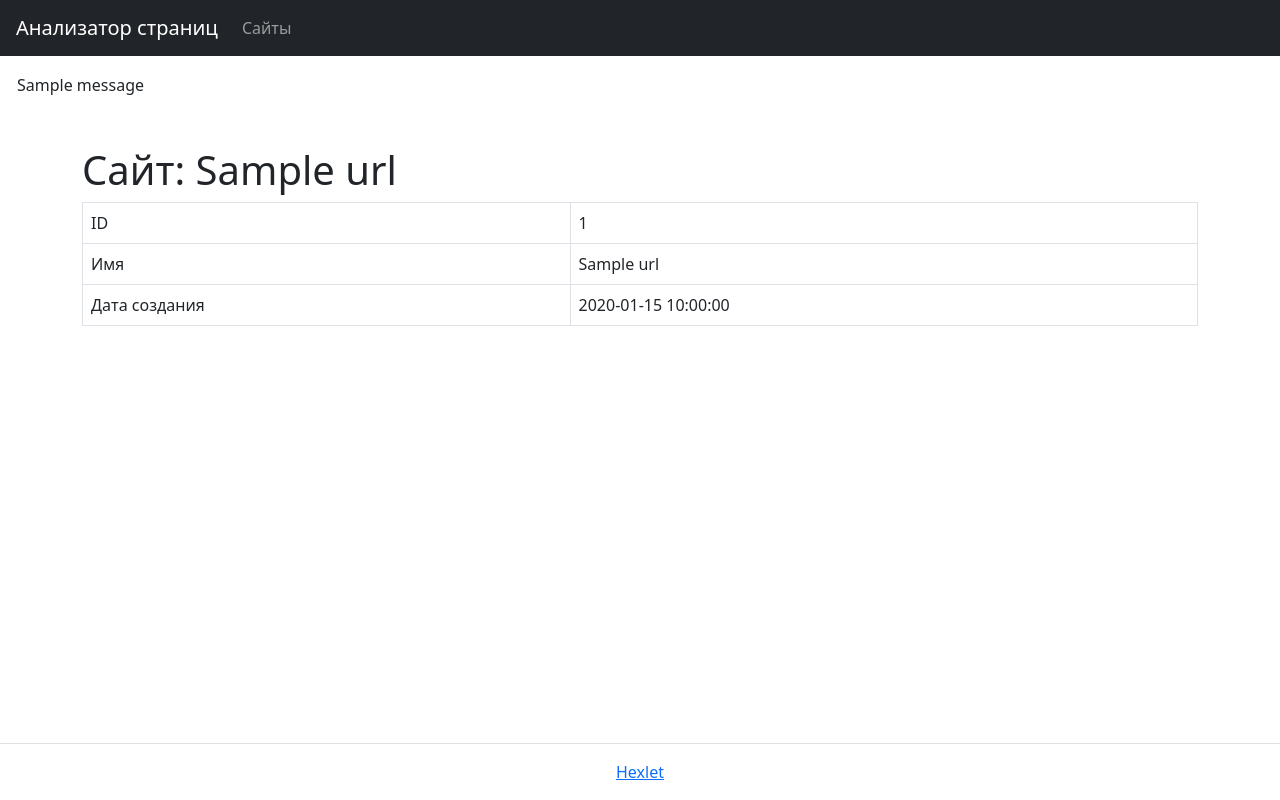
After one commit to Johnny32id/python-project-83, a Flask app: a page that uses page_analyzer/templates/main.html in a window 1280 px wide. The commit adds this page. Run offline with Flask 3, Linux system fonts and the light colour scheme; one stand-in notice (Sample message) is shown; a database or web service that is not in the repository returns one stand-in record (values such as "Sample title"); some libraries are stand-ins or nearby versions.

Commit message:
added page navigation

```diff
--- a/database.sql
+++ b/database.sql
@@ -1,3 +1,5 @@
+DROP TABLE IF EXISTS urls CASCADE;
+
 CREATE TABLE urls (
     id bigint PRIMARY KEY GENERATED ALWAYS AS IDENTITY,
     name varchar UNIQUE NOT NULL,
--- a/page_analyzer/app.py
+++ b/page_analyzer/app.py
@@ -1,5 +1,11 @@
-from flask import Flask, render_template
+from flask import Flask, render_template, request, flash, redirect, url_for
 import os
+from dotenv import load_dotenv
+from .validator import validate
+from .normalizer import normalize
+from .db import add_url, get_url_by_name, get_url_by_id, get_all_urls
+
+load_dotenv()
 
 app = Flask(__name__)
 app.config['SECRET_KEY'] = os.getenv('SECRET_KEY')
@@ -8,3 +14,35 @@ app.config['SECRET_KEY'] = os.getenv('SECRET_KEY')
 @app.get('/')
 def get_index():
     return render_template('index.html'), 200
+
+
+@app.post('/urls')
+def create_url():
+    url = request.form.get('url')
+    error = validate(url)
+    if error:
+        flash(error, 'alert-danger')
+        return render_template('index.html'), 422
+    url = normalize(url)
+    url_in_db = get_url_by_name(url)
+    if url_in_db:
+        url_id = url_in_db.id
+        flash('Страница уже существует', 'alert-info')
+    else:
+        url_id = add_url(url)
+        flash('Страница успешно добавлена', 'alert-success')
+    return redirect(url_for('get_url', url_id=url_id))
+
+
+@app.get('/urls')
+def urls_list():
+    urls = get_all_urls()
+    return render_template('urls_list.html', items=urls), 200
+
+
+@app.get('/urls/url<int:url_id>')
+def get_url(url_id):
+    url = get_url_by_id(url_id)
+    if url is None:
+        return render_template('404_page.html'), 404
+    return render_template('url_details.html', url=url)
--- /dev/null
+++ b/page_analyzer/db.py
@@ -0,0 +1,59 @@
+import os
+from datetime import datetime
+from dotenv import load_dotenv
+from psycopg2 import connect
+from psycopg2.extras import NamedTupleCursor
+
+load_dotenv()
+
+DATABASE_URL = os.getenv('DATABASE_URL')
+
+
+class DatabaseConnection:
+    def __enter__(self):
+        self.connection = connect(DATABASE_URL)
+        self.cursor = self.connection.cursor(cursor_factory=NamedTupleCursor)
+        return self.cursor
+
+    def __exit__(self, exc_type, exc_value, traceback):
+        self.cursor.close()
+        self.connection.commit()
+        self.connection.close()
+
+
+def add_url(url):
+    with DatabaseConnection() as cursor:
+        query = ('INSERT INTO urls (name, created_at) VALUES (%s, %s) '
+                 'RETURNING id')
+        values = (url, datetime.now().strftime('%Y-%m-%d %H:%M:%S'))
+        cursor.execute(query, values)
+        return cursor.fetchone().id
+
+
+def get_url_by_name(url):
+    with DatabaseConnection() as cursor:
+        query = ('SELECT * FROM urls WHERE name = (%s)')
+        cursor.execute(query, (url, ))
+        return cursor.fetchone()
+
+
+def get_url_by_id(url_id):
+    with DatabaseConnection() as cursor:
+        query = ('SELECT * FROM urls WHERE id = (%s)')
+        cursor.execute(query, (url_id, ))
+        return cursor.fetchone()
+
+
+def get_all_urls():
+    with DatabaseConnection() as cursor:
+        query_urls = 'SELECT id, name FROM urls ORDER BY id DESC;'
+        cursor.execute(query_urls)
+        all_urls = cursor.fetchall()
+        urls = []
+        for url in all_urls:
+            url_data = {
+                'id': url.id,
+                'name': url.name,
+            }
+            urls.append(url_data)
+        return urls
--- /dev/null
+++ b/page_analyzer/normalizer.py
@@ -0,0 +1,6 @@
+from urllib.parse import urlparse
+
+
+def normalize(url):
+    data = urlparse(url)
+    return f'{data.scheme}://{data.netloc}'
--- /dev/null
+++ b/page_analyzer/templates/404_page.html
@@ -0,0 +1,6 @@
+{% extends 'main.html' %}
+
+{% block main %}
+<h1>Страница не найдена</h1>
+<p><a href="/">На главную</a></p>
+{% endblock %}
--- /dev/null
+++ b/page_analyzer/templates/main.html
@@ -0,0 +1,48 @@
+<!DOCTYPE html>
+<html lang="en">
+<head>
+    <meta charset="utf-8">
+    <meta name="viewport" content="width=device-width, initial-scale=1, shrink-to-fit=no">
+    <meta name="description" content="Third project for Hexlet.io">
+    <link href="https://cdn.jsdelivr.net/npm/bootstrap@5.2.0/dist/css/bootstrap.min.css" rel="stylesheet"
+          integrity="sha384-gH2yIJqKdNHPEq0n4Mqa/HGKIhSkIHeL5AyhkYV8i59U5AR6csBvApHHNl/vI1Bx" crossorigin="anonymous">
+    <title>Анализатор страниц</title>
+</head>
+<body class="min-vh-100 d-flex flex-column">
+<header class="flex-shrink-0">
+    <nav class="navbar navbar-expand-md navbar-dark bg-dark px-3">
+        <a class="navbar-brand" href="/">Анализатор страниц</a>
+        <div id="navbarNav">
+            <ul class="navbar-nav">
+                <li class="nav-item"><a class="nav-link" href="/urls">Сайты</a></li>
+            </ul>
+        </div>
+    </nav>
+</header>
+
+{% set messages = get_flashed_messages(with_categories=True) %}
+{% if messages %}
+{% for category, message in messages %}
+<div class="alert {{ category }}" role="alert">{{ message }}</div>
+{% endfor %}
+{% endif %}
+
+<main class="flex-grow-1">
+    <div class="container-lg mt-3">
+        {% block main %}
+        {% endblock %}
+    </div>
+</main>
+<footer class="border-top py-3 mt-5 flex-shrink-0">
+    <div class="container-lg">
+      <div class="text-center">
+        <a href="https://ru.hexlet.io/" target="_blank">Hexlet</a>
+      </div>
+    </div>
+  </footer>
+<script src="https://cdn.jsdelivr.net/npm/bootstrap@5.1.3/dist/js/bootstrap.bundle.min.js"
+        integrity="sha384-ka7Sk0Gln4gmtz2MlQnikT1wXgYsOg+OMhuP+IlRH9sENBO0LRn5q+8nbTov4+1p"
+        crossorigin="anonymous"></script>
+</body>
+
+</html>
--- /dev/null
+++ b/page_analyzer/templates/url_details.html
@@ -0,0 +1,26 @@
+{% extends 'main.html' %}
+
+{% block main %}
+
+    <h1>Сайт: {{ url.name }}</h1>
+    <div class="table-responsive">
+        <table class="table table-bordered table-hover text-nowrap"
+               data-test="url">
+            <tbody>
+            <tr>
+                <td>ID</td>
+                <td>{{ url.id }}</td>
+            </tr>
+            <tr>
+                <td>Имя</td>
+                <td>{{ url.name }}</td>
+            </tr>
+            <tr>
+                <td>Дата создания</td>
+                <td>{{ url.created_at }}</td>
+            </tr>
+            </tbody>
+        </table>
+    </div>
+
+{% endblock %}
--- a/pyproject.toml
+++ b/pyproject.toml
@@ -12,6 +12,9 @@ packages = [
 python = "^3.10"
 gunicorn = "^22.0.0"
 flask = "^3.0.3"
+python-dotenv = "^1.0.1"
+psycopg2-binary = "^2.9.9"
+validators = "^0.28.3"
 
 
 [tool.poetry.group.dev.dependencies]
```
Also changed, not shown: page_analyzer/templates/index.html (+17 -51 lines), page_analyzer/templates/urls_list.html (added, +29 -0 lines), page_analyzer/validator.py (added, +12 -0 lines), setup.cfg (added, +30 -0 lines), README.md, 4 other files.
